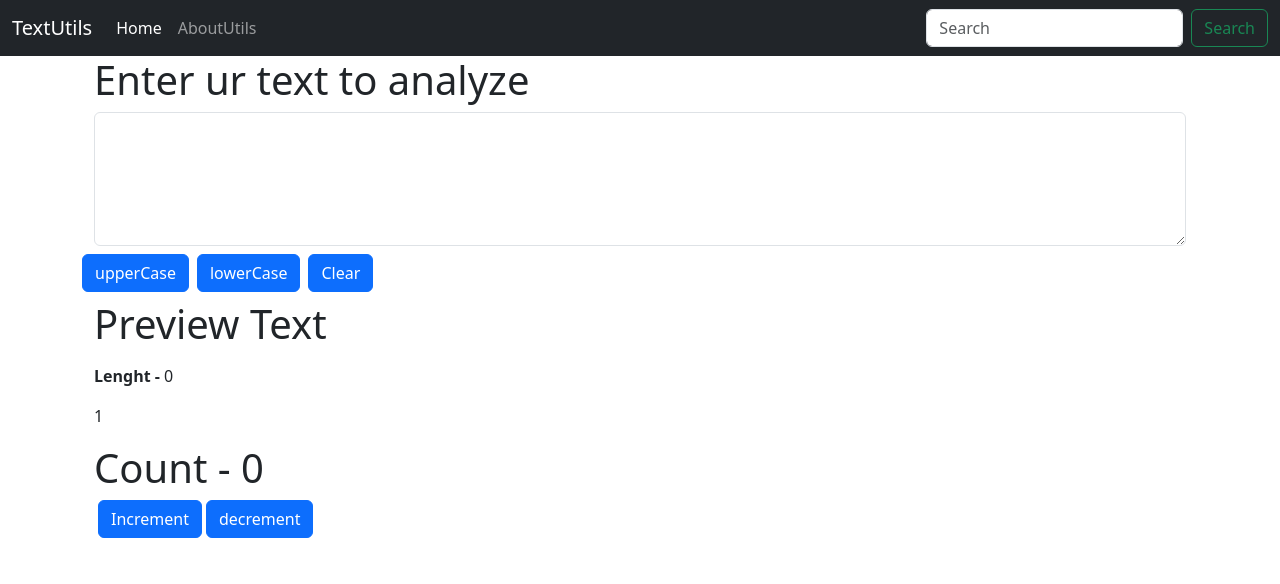
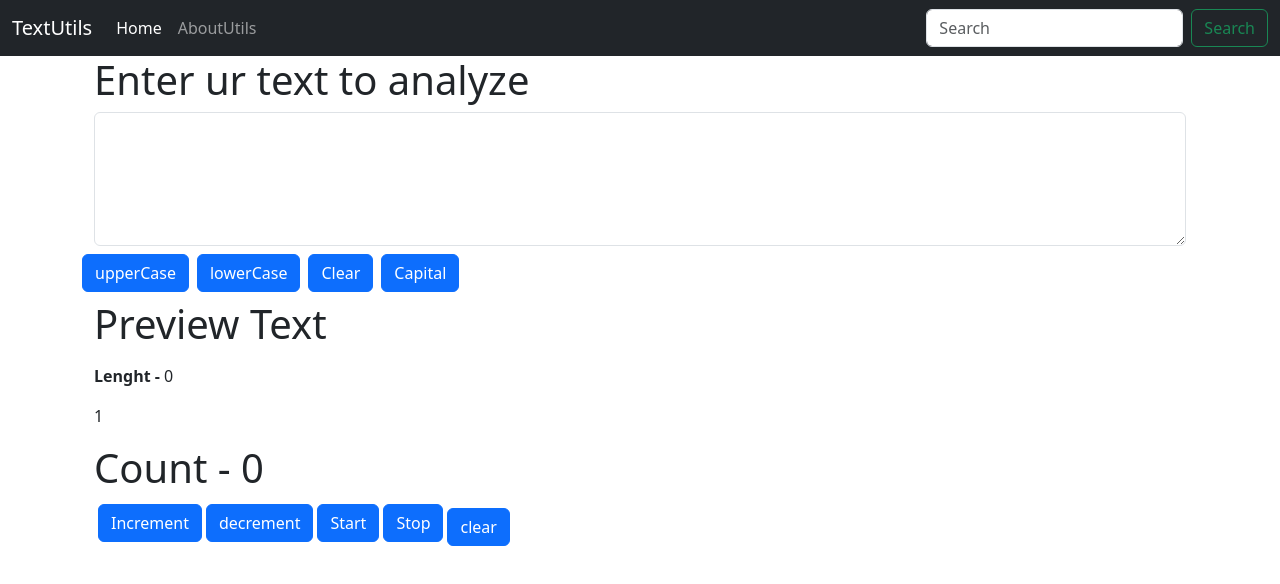
Before and after one commit to Faizanuddinsyed/myreact, a React (Create React App) app: page / in a window 1280 px wide. Shown: the top 584 px of the page. Built offline with nearby package versions, Linux system fonts and the light colour scheme.

Commit message:
On branch master  Your branch is up to date with 'origin/master'.
 Changes to be committed:
	modified:   src/components/TextForm.js

```diff
--- a/src/components/TextForm.js
+++ b/src/components/TextForm.js
@@ -55,13 +55,28 @@
 
 
 import React from 'react'
-import { useState } from 'react'
+import { useState ,useRef} from 'react'
 
 function TextForm(props) {
 
   const [text, setText] = useState("");
 
   const [count, setCount] = useState(0);
+
+  const intervalRef = useRef(null);
+
+
+  const startCounter = () =>{
+    if(intervalRef.current !== null) return;
+    intervalRef.current = setInterval(()=>{
+      setCount((prevCount)=> prevCount+1);
+    },1000);
+  };
+
+  const stopCounter = () =>{
+    clearInterval(intervalRef.current);
+    intervalRef.current = null;
+  }
 
   const handleOnClick = () =>{
     setText(text.toUpperCase());
@@ -71,8 +86,22 @@ function TextForm(props) {
     setText(text.toLowerCase());
   }
 
+  const handleTitleCase = () => {
+    setText(
+      text
+        .toLowerCase()
+        .split(' ')
+        .map(word => word.charAt(0).toUpperCase() + word.slice(1))
+        .join(' ')
+    );
+  };
+
   const handleClear = () =>{
     setText("");
+  }
+
+  const handleCount = () =>{
+    setCount("");
   }
 
   const handleIncrement = () =>{
@@ -98,6 +127,7 @@ function TextForm(props) {
       <button className='btn btn-primary mt-2' onClick={handleOnClick}>upperCase</button>
       <button className='btn btn-primary mt-2 mx-2' onClick={handleClick}>lowerCase</button>
       <button className='btn btn-primary mt-2' onClick={handleClear}>Clear</button>
+      <button className='btn btn-primary mt-2 mx-2' onClick={handleTitleCase}>Capital</button>
     </div>
 
     <div className='container mt-2'>
@@ -117,6 +147,9 @@ function TextForm(props) {
       <h1>Count - {count}</h1>
       <button className='btn btn-primary mx-1' onClick={handleIncrement}>Increment</button>
       <button className='btn btn-primary' onClick={handleDecrement}>decrement</button>
+      <button className='btn btn-primary mx-1' onClick={startCounter}>Start</button>
+      <button className='btn btn-primary' onClick={stopCounter}>Stop</button>
+      <button className='btn btn-primary mt-2 mx-1' onClick={handleCount}>clear</button>
 
     </div>
     </>
```
